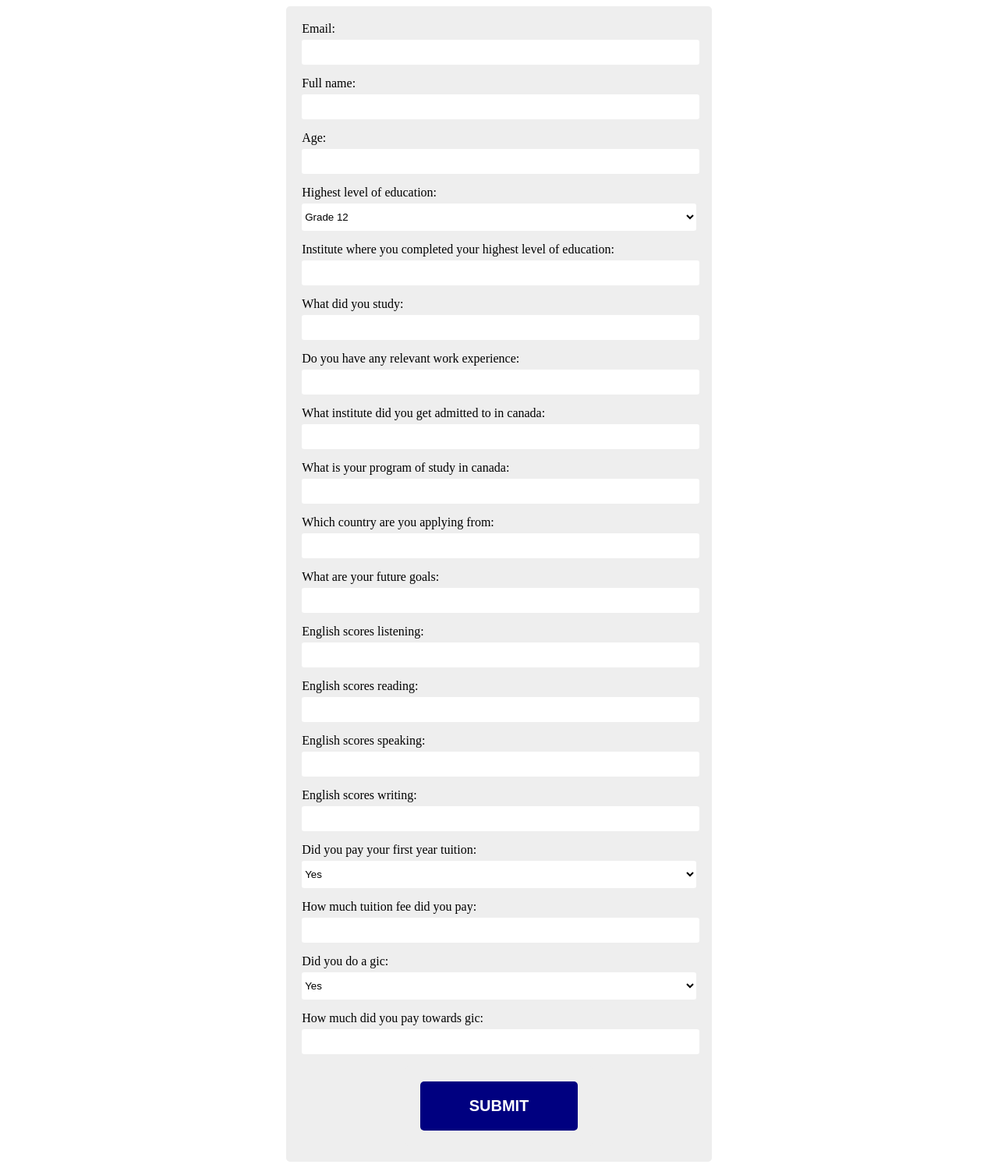
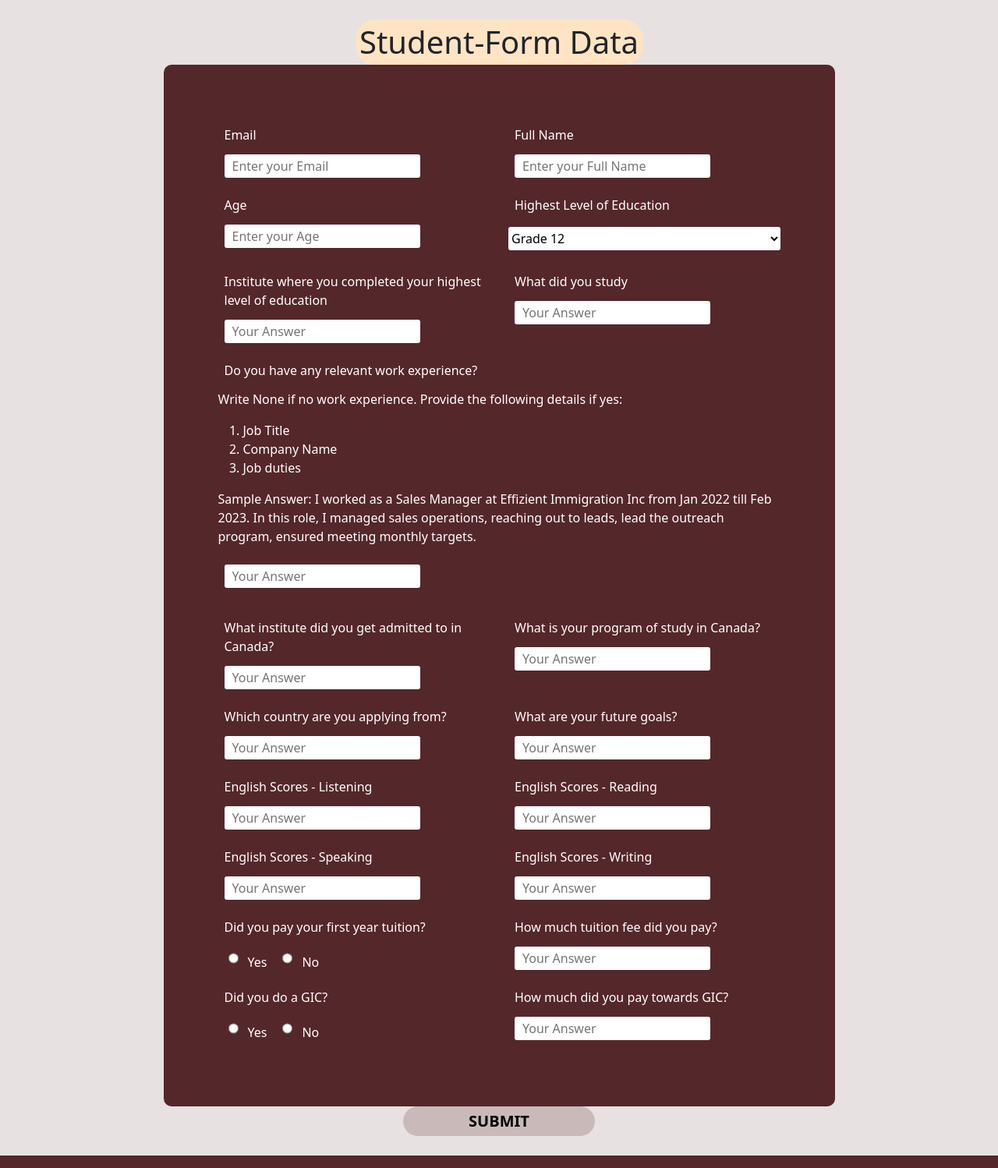
Before and after one commit to 0186CS191046/TestProject, a Django app: page / in a window 1280 px wide. Shown: the whole page at 78% size. Run offline with Django 4.2, Linux system fonts and the light colour scheme.

Commit message:
first commit

```diff
--- a/app/views.py
+++ b/app/views.py
@@ -5,118 +5,66 @@
 from django. contrib import messages
 import smtplib
 from django.core.mail import send_mail, BadHeaderError
-
+from django.conf import settings
 # Create your views here.
 def home(request):
     if request.method == "POST":
-        form = SubmitForm(request.POST)
-        if form.is_valid():
-            form_data = SubmitForm(
-                email = form.cleaned_data['email'] ,
-                full_name= form.cleaned_data['full_name'] ,
-                age= form.cleaned_data['age'],
-                highest_level_of_education = form.cleaned_data['highest_level_of_education'],
-                institute_where_you_completed_your_highest_level_of_education = form.cleaned_data['institute_where_you_completed_your_highest_level_of_education'],
-                what_did_you_study = form.cleaned_data['what_did_you_study'],
-                do_you_have_any_relevant_work_experience = form.cleaned_data['do_you_have_any_relevant_work_experience'],
-                what_institute_did_you_get_admitted_to_in_Canada = form.cleaned_data['what_institute_did_you_get_admitted_to_in_Canada'],
-                what_is_your_program_of_study_in_Canada = form.cleaned_data['what_is_your_program_of_study_in_Canada'],
-                which_country_are_you_applying_from = form.cleaned_data['which_country_are_you_applying_from'],
-                what_are_your_future_goals = form.cleaned_data['what_are_your_future_goals'],
-                english_scores_listening = form.cleaned_data['english_scores_listening'],
-                english_scores_reading = form.cleaned_data['english_scores_reading'],
-                english_scores_speaking = form.cleaned_data['english_scores_speaking'],
-                english_scores_writing = form.cleaned_data['english_scores_writing'],
-                did_you_pay_your_first_year_tuition = form.cleaned_data['did_you_pay_your_first_year_tuition'],
-                how_much_tuition_fee_did_you_pay = form.cleaned_data['how_much_tuition_fee_did_you_pay'],
-                did_you_do_a_GIC = form.cleaned_data['did_you_do_a_GIC'],
-                how_much_did_you_pay_towards_GIC = form.cleaned_data['how_much_did_you_pay_towards_GIC'],
-            )
-            form_data.save()
-            print("kaajal")
-            # form_data = SubmitForm(
-            #     email = email,
-            #     full_name = full_name,
-            #     age = age,
-            #     highest_level_of_education = highest_level_of_education,
-            #     institute_where_you_completed_your_highest_level_of_education = institute_where_you_completed_your_highest_level_of_education ,
-            #     what_did_you_study = what_did_you_study,
-            #     do_you_have_any_relevant_work_experience = do_you_have_any_relevant_work_experience,
-            #     what_institute_did_you_get_admitted_to_in_Canada = what_institute_did_you_get_admitted_to_in_Canada,
-            #     what_is_your_program_of_study_in_Canada = what_is_your_program_of_study_in_Canada,
-            #     which_country_are_you_applying_from = which_country_are_you_applying_from,
-            #     what_are_your_future_goals = what_are_your_future_goals,
-            #     english_scores_listening = english_scores_listening,
-            #     english_scores_reading = english_scores_reading,
-            #     english_scores_speaking = english_scores_speaking,
-            #     english_scores_writing = english_scores_writing,
-            #     did_you_pay_your_first_year_tuition = did_you_pay_your_first_year_tuition,
-            #     how_much_tuition_fee_did_you_pay = how_much_tuition_fee_did_you_pay,
-            #     did_you_do_a_GIC = did_you_do_a_GIC,
-            #     how_much_did_you_pay_towards_GIC = how_much_did_you_pay_towards_GIC
-            #     )
-            # form_data.save()
+        email = request.POST['email']
+        full_name = request.POST['full_name']
+        age = request.POST['age']
+        highest_level_of_education = request.POST['education']
+        institute_where_you_completed_your_highest_level_of_education = request.POST['institute']
+        what_did_you_study = request.POST['study']
+        do_you_have_any_relevant_work_experience = request.POST['relevant_experience']
+        what_institute_did_you_get_admitted_to_in_Canada = request.POST['admit_in_institute']
+        what_is_your_program_of_study_in_Canada = request.POST['program_of_study']
+        which_country_are_you_applying_from = request.POST['apply_in_country']
+        what_are_your_future_goals = request.POST['future_goals']
+        english_scores_listening = request.POST['english_listening']
+        english_scores_reading =request.POST['english_reading']
+        english_scores_speaking = request.POST['english_speaking']
+        english_scores_writing = request.POST['english_writing']
+        did_you_pay_your_first_year_tuition = request.POST['pay']
+        how_much_tuition_fee_did_you_pay = request.POST['amount']
+        did_you_do_a_GIC = request.POST['gic']
+        how_much_did_you_pay_towards_GIC = request.POST['pay_towards_gic']
 
-            # Create and send the email
-            # subject = "Reagarding Form Data"
-            # email_message =  f'Email : {email}\nFull_Name : {full_name}\nAge : {age}\nHighest Level of Education : {highest_level_of_education}\nInstitute where you completed your highest level of education : {institute_where_you_completed_your_highest_level_of_education}\nWhat did you study : {what_did_you_study}\nDo you have any relevant work experience? : {do_you_have_any_relevant_work_experience}\nWhat institute did you get admitted to in Canada? : {what_institute_did_you_get_admitted_to_in_Canada}\nWhat is your program of study in Canada? : {what_is_your_program_of_study_in_Canada}\nWhich country are you applying from? : {which_country_are_you_applying_from}\nWhat are your future goals? : {what_are_your_future_goals}\nEnglish Scores - Listening : {english_scores_listening}\nEnglish Scores - Reading : {english_scores_reading}\nEnglish Scores - Speaking : {english_scores_speaking}\nEnglish Scores - Writing : {english_scores_speaking}\nDid you pay your first year tuition? : {did_you_pay_your_first_year_tuition}\nHow much tuition fee did you pay? : {how_much_tuition_fee_did_you_pay}\nDid you do a GIC? : {did_you_do_a_GIC}\nHow much did you pay towards GIC? : {how_much_did_you_pay_towards_GIC}'
-            # from_email = "kumarikajal89681@gmail.com"
-            # recipient_email = f'{email}'
-            # try:
-            #     send_mail(subject, email_message, from_email, recipient_email)
-            # except BadHeaderError:
-            #     return HttpResponse('Invalid header found.')
-            # return redirect('thanks')
-        # messages.success(request,"Data has been saved.")
+        form = Form.objects.create(
+            email = email,
+            full_name = full_name,
+            age = age,
+            highest_level_of_education = highest_level_of_education,
+            institute_where_you_completed_your_highest_level_of_education = institute_where_you_completed_your_highest_level_of_education ,
+            what_did_you_study = what_did_you_study,
+            do_you_have_any_relevant_work_experience = do_you_have_any_relevant_work_experience,
+            what_institute_did_you_get_admitted_to_in_Canada = what_institute_did_you_get_admitted_to_in_Canada,
+            what_is_your_program_of_study_in_Canada = what_is_your_program_of_study_in_Canada,
+            which_country_are_you_applying_from = which_country_are_you_applying_from,
+            what_are_your_future_goals = what_are_your_future_goals,
+            english_scores_listening = english_scores_listening,
+            english_scores_reading = english_scores_reading,
+            english_scores_speaking = english_scores_speaking,
+            english_scores_writing = english_scores_writing,
+            did_you_pay_your_first_year_tuition = did_you_pay_your_first_year_tuition,
+            how_much_tuition_fee_did_you_pay = how_much_tuition_fee_did_you_pay,
+            did_you_do_a_GIC = did_you_do_a_GIC,
+            how_much_did_you_pay_towards_GIC = how_much_did_you_pay_towards_GIC
+        )
+        try :
+            subject = "Regarding Form Data"
+            message = f'Email : {email}\nFull_Name : {full_name}\nAge : {age}\nHighest Level of Education : {highest_level_of_education}\nInstitute where you completed your highest level of education : {institute_where_you_completed_your_highest_level_of_education}\nWhat did you study : {what_did_you_study}\nDo you have any relevant work experience? : {do_you_have_any_relevant_work_experience}\nWhat institute did you get admitted to in Canada? : {what_institute_did_you_get_admitted_to_in_Canada}\nWhat is your program of study in Canada? : {what_is_your_program_of_study_in_Canada}\nWhich country are you applying from? : {which_country_are_you_applying_from}\nWhat are your future goals? : {what_are_your_future_goals}\nEnglish Scores - Listening : {english_scores_listening}\nEnglish Scores - Reading : {english_scores_reading}\nEnglish Scores - Speaking : {english_scores_speaking}\nEnglish Scores - Writing : {english_scores_speaking}\nDid you pay your first year tuition? : {did_you_pay_your_first_year_tuition}\nHow much tuition fee did you pay? : {how_much_tuition_fee_did_you_pay}\nDid you do a GIC? : {did_you_do_a_GIC}\nHow much did you pay towards GIC? : {how_much_did_you_pay_towards_GIC}'
+            to_email = [email]
+            print(to_email)
+            print("hello")
+            send_mail(subject,message,'settings.EMAIL_HOST_USER',to_email)
+        except BadHeaderError:
+            print("error")
+            return HttpResponse('Invalid header found.')
 
-    form = SubmitForm()
-    return render(request, "form.html", {'form':form})
+        messages.success(request,"Data has been saved.")
+        return redirect('thanks')
+    return render(request, "form.html")
 
-
-    # return render(request,'form.html',)
 
 def thanks(request):
     return render(request,'thanks.html')
-
-
-# email = request.POST['email']
-        # full_name = request.POST['full_name']
-        # age = request.POST['age']
-        # highest_level_of_education = request.POST['education']
-        # institute_where_you_completed_your_highest_level_of_education = request.POST['institute']
-        # what_did_you_study = request.POST['study']
-        # do_you_have_any_relevant_work_experience = request.POST['relevant_experience']
-        # what_institute_did_you_get_admitted_to_in_Canada = request.POST['admit_in_institute']
-        # what_is_your_program_of_study_in_Canada = request.POST['program_of_study']
-        # which_country_are_you_applying_from = request.POST['apply_in_country']
-        # what_are_your_future_goals = request.POST['future_goals']
-        # english_scores_listening = request.POST['english_listening']
-        # english_scores_reading =request.POST['english_reading']
-        # english_scores_speaking = request.POST['english_speaking']
-        # english_scores_writing = request.POST['english_writing']
-        # did_you_pay_your_first_year_tuition = request.POST['pay']
-        # how_much_tuition_fee_did_you_pay = request.POST['amount']
-        # did_you_do_a_GIC = request.POST['gic']
-        # how_much_did_you_pay_towards_GIC = request.POST['pay_towards_gic']
-
-        # form = Form.objects.create(
-        #     email = email,
-        #     full_name = full_name,
-        #     age = age,
-        #     highest_level_of_education = highest_level_of_education,
-        #     institute_where_you_completed_your_highest_level_of_education = institute_where_you_completed_your_highest_level_of_education ,
-        #     what_did_you_study = what_did_you_study,
-        #     do_you_have_any_relevant_work_experience = do_you_have_any_relevant_work_experience,
-        #     what_institute_did_you_get_admitted_to_in_Canada = what_institute_did_you_get_admitted_to_in_Canada,
-        #     what_is_your_program_of_study_in_Canada = what_is_your_program_of_study_in_Canada,
-        #     which_country_are_you_applying_from = which_country_are_you_applying_from,
-        #     what_are_your_future_goals = what_are_your_future_goals,
-        #     english_scores_listening = english_scores_listening,
-        #     english_scores_reading = english_scores_reading,
-        #     english_scores_speaking = english_scores_speaking,
-        #     english_scores_writing = english_scores_writing,
-        #     did_you_pay_your_first_year_tuition = did_you_pay_your_first_year_tuition,
-        #     how_much_tuition_fee_did_you_pay = how_much_tuition_fee_did_you_pay,
-        #     did_you_do_a_GIC = did_you_do_a_GIC,
-        #     how_much_did_you_pay_towards_GIC = how_much_did_you_pay_towards_GIC
-        # )
--- a/templates/form.html
+++ b/templates/form.html
@@ -1,69 +1,115 @@
 <!DOCTYPE html>
 <html lang="en">
+
 <head>
     <meta charset="UTF-8">
     <meta name="viewport" content="width=device-width, initial-scale=1.0">
     <title>Form</title>
+    <link href="https://cdn.jsdelivr.net/npm/bootstrap@5.0.2/dist/css/bootstrap.min.css" rel="stylesheet"
+        integrity="sha384-EVSTQN3/azprG1Anm3QDgpJLIm9Nao0Yz1ztcQTwFspd3yD65VohhpuuCOmLASjC" crossorigin="anonymous">
     <style>
+        body {
+            background-color: #e7e1e1;
+            margin: 25px;
+        }
+        h1{
+            text-align: center;
+            background-color: bisque;
+            width: 30%;
+            border-radius: 25px;
+            margin: auto;
+            position: relative;
+            padding: 5px;
+        }
+
+        form {
+            background-color: #54272b;
+            width: 70%;
+            position: relative;
+            margin: auto;
+            padding: 70px;
+            border-radius: 10px;
+            color: white;
+        }
+
         label {
             display: block;
             margin-bottom: 5px;
+            padding: 8px;
+            width: unset !important;
         }
+
+        #radio {
+            display: flex;
+        }
+
         input {
             height: 30px;
             margin-bottom: 15px;
-    width: 100%;
             border: none;
             border-radius: 3px;
+            padding: 10px;
+            margin-left: 8px;
+            width: unset !important;
+
         }
-div {
-    background: #eee;
-    padding: 20px;
-    border-radius: 5px;
-    width: 40%;
-    margin: auto;
+        .radio{
+            margin-left: 5px;
         }
+
+
+        .btn2{
+            text-align: center;
+        }
+
         select {
-    height: 35px;
-    margin-bottom: 15px;
+            height: 30px;
+            margin-bottom: 20px;
             width: 100%;
             border: none;
             border-radius: 3px;
             background-color: #fff;
         }
+
         button.btn.btn-primary {
             border: none;
-    background: navy;
-    color: #fff;
-    border-radius: 5px;
-    padding: 20px;
+    background: #c9b9b9;;
+    color: black;
+    border-radius: 20px;
+    padding: 4px;
     font-size: 20px;
-    width: 100%;
+    width: 20%;
+    position: relative;
     font-weight: bold;
     text-transform: uppercase;
+
         }
     </style>
 </head>
+
 <body>
-    <div>
-        <form action="" method="POST">
+    <div id="f1">
+        <h1>Student-Form Data</h1>
+        <form action="" method="POST" id="form">
             {% csrf_token %}
-            {{form}}
-
-            <!-- <div>
+            <!-- {{form}} -->
+            <div class="row">
+                <div class="col">
                     <label for="email">Email</label>
                     <input type="email" placeholder="Enter your Email" name="email">
                 </div>
-            <div>
+                <div class="col">
                     <label for="full_name">Full Name</label>
                     <input type="text" placeholder="Enter your Full Name" name="full_name">
                 </div>
-            <div>
+            </div>
+            <div class="row">
+                <div class="col">
                     <label for="age">Age</label>
                     <input type="number" placeholder="Enter your Age" name="age">
                 </div>
-            <div>
-                <label for="education">Highest Level of Education</label>
+                <div class="col">
+                    <label class="form-label" for="education">Highest Level of Education</label>
                     <select name="education" id="edu">
                         <option value="grade 12">Grade 12</option>
                         <option value="diploma">Diploma</option>
@@ -72,16 +118,20 @@
                         <option value="phd">PhD</option>
                     </select>
                 </div>
-            <div>
+            </div>
+            <div class="row">
+                <div class="col">
                     <label for="institute">Institute where you completed your highest level of education
                     </label>
                     <input type="text" placeholder="Your Answer" name="institute">
                 </div>
-            <div>
+                <div class="col">
                     <label for="study">What did you study
                     </label>
                     <input type="text" placeholder="Your Answer" name="study">
                 </div>
+            </div>
+            <div class="row">
                 <div>
                     <label for="experience">Do you have any relevant work experience? </label>
 
@@ -91,78 +141,96 @@
                         <li>Company Name </li>
                         <li>Job duties</li>
                     </ol>
-                    Sample Answer: I worked as a Sales Manager at Effizient Immigration Inc from Jan 2022 till Feb 2023. In this role, I managed sales operations, reaching out to leads, lead the outreach program, ensured meeting monthly targets.<p>
+                    Sample Answer: I worked as a Sales Manager at Effizient Immigration Inc from Jan 2022 till Feb 2023.
+                    In
+                    this role, I managed sales operations, reaching out to leads, lead the outreach program, ensured
+                    meeting
+                    monthly targets.<p><br>
                         <input type="text" placeholder="Your Answer" name="relevant_experience">
                 </div>
-            <div>
+            </div>
+            <div class="row">
+                <div class="col">
                     <label for="admit_in_institute">What institute did you get admitted to in Canada?
                     </label>
                     <input type="text" placeholder="Your Answer" name="admit_in_institute">
                 </div>
-            <div>
+
+                <div class="col">
                     <label for="program_of_study">What is your program of study in Canada?
                     </label>
                     <input type="text" placeholder="Your Answer" name="program_of_study">
                 </div>
-            <div>
+            </div>
+            <div class="row">
+                <div class="col">
                     <label for="apply_in_country">Which country are you applying from?
-
                     </label>
                     <input type="text" placeholder="Your Answer" name="apply_in_country">
                 </div>
-            <div>
+                <div class="col">
                     <label for="future_goals">What are your future goals? </label>
                     <input type="text" placeholder="Your Answer" name="future_goals">
                 </div>
-            <div>
+            </div>
+            <div class="row">
+                <div class="col">
                     <label for="english_listening">English Scores - Listening
                     </label>
                     <input type="text" placeholder="Your Answer" name="english_listening">
                 </div>
-            <div>
+                <div class="col">
                     <label for="english_reading">English Scores - Reading
                     </label>
                     <input type="text" placeholder="Your Answer" name="english_reading">
                 </div>
-            <div>
+            </div>
+            <div class="row">
+                <div class="col">
                     <label for="english_speaking">English Scores - Speaking
                     </label>
                     <input type="text" placeholder="Your Answer" name="english_speaking">
                 </div>
-            <div>
+                <div class="col">
                     <label for="english_writing">English Scores - Writing
                     </label>
                     <input type="text" placeholder="Your Answer" name="english_writing">
                 </div>
-            <div>
+            </div>
+            <div class="row">
+                <div class="col">
                     <label for="pay_for_tution">Did you pay your first year tuition?</label>
-                <div>
-                    <input type="radio" id="" name="pay" value="yes">
-                    <label for="yes">Yes</label>
-                    <input type="radio" id="" name="pay" value="no">
-                    <label for="no">No</label>
+                    <div class="row radio" id="radio">
+                        <input class="" type="radio" id="" name="pay" value="yes">
+                        <label class="" for="yes">Yes</label>
+                        <input class="" type="radio" id="" name="pay" value="no">
+                        <label class="" for="no">No</label>
                     </div>
                 </div>
-            <div>
+                <div class="col">
                     <label for="amount_pay">How much tuition fee did you pay?
                     </label>
                     <input type="number" name="amount" placeholder="Your Answer">
                 </div>
-            <div>
+            </div>
+            <div class="row">
+                <div class="col">
                     <label for="pay_for_tution">Did you do a GIC?</label>
-                <div>
+                    <div class="row radio">
                         <input type="radio" id="" name="gic" value="yes">
                         <label for="yes">Yes</label>
                         <input type="radio" id="" name="gic" value="no">
                         <label for="no">No</label>
                     </div>
                 </div>
-            <div>
+                <div class="col">
                     <label for="pay_towards_gic">How much did you pay towards GIC?
                     </label>
                     <input type="number" name="pay_towards_gic" placeholder="Your Answer">
-            </div> -->
-            <div>
+                </div>
+            </div>
+    </div>
+    <div class="btn2">
         <button type="submit" class="btn btn-primary">Submit</button>
     </div>
 
@@ -170,4 +238,5 @@
     </form>
     </div>
 </body>
+
 </html>
```
Also changed, not shown: Project/settings.py (+4 -5 lines), templates/thanks.html (+22 -1 lines), db.sqlite3. Lines whose indentation alone changed are shown as unchanged.
